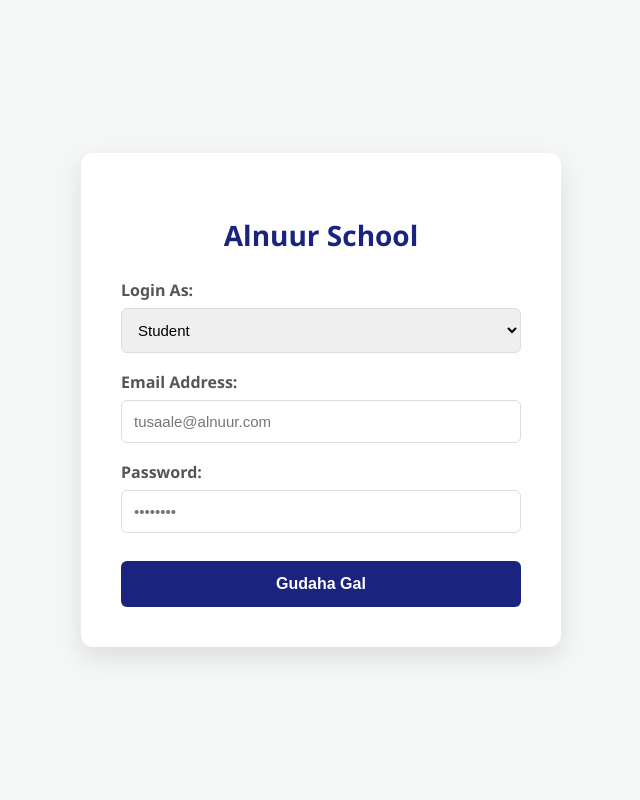
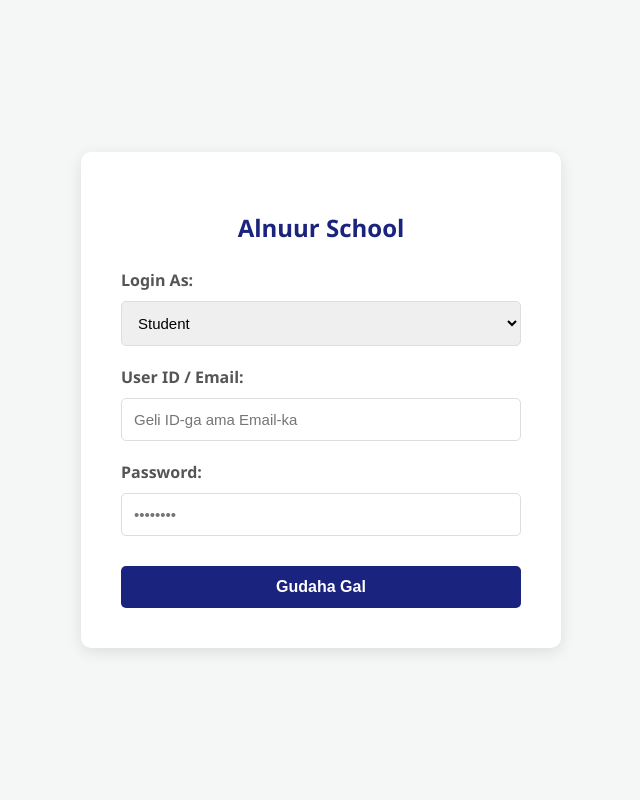
Before and after one commit to hadiajama951-netizen/alnuur, a PHP site: page /login.php in a window 1280 px wide. Shown: the whole page, without its empty margins (319-959 px from the left). Run offline with PHP 8.4, Linux system fonts and the light colour scheme.

Commit message:
login iyo logout ayaan dib uhagaajiyay imika way shaqaynayan

```diff
--- a/login.php
+++ b/login.php
@@ -1,16 +1,19 @@
 <?php
-// 1. Ku xir database-ka
 include('admin_dashboard/conn.php');
 session_start();
 
-// 2. Hubi haddii badhanka Login la taabto
 if (isset($_POST['login'])) {
-    $email = mysqli_real_escape_string($conn, $_POST['email']);
+    $user_input = mysqli_real_escape_string($conn, $_POST['user_input']);
     $password = mysqli_real_escape_string($conn, $_POST['password']);
     $role = $_POST['role'];
 
-    // Query hubinaya Email, Password iyo Role
-    $query = "SELECT * FROM users WHERE email='$email' AND password='$password' AND role='$role'";
+    // Haddii uu yahay Administrator wuxuu ku galayaa Email, haddii uu yahay Student-na ID Code
+    if ($role == 'admin') {
+        $query = "SELECT * FROM users WHERE email='$user_input' AND password='$password' AND role='admin'";
+    } else {
+        $query = "SELECT * FROM users WHERE student_id_code='$user_input' AND password='$password' AND role='student'";
+    }
+
     $result = mysqli_query($conn, $query);
 
     if (mysqli_num_rows($result) > 0) {
@@ -18,14 +21,13 @@ if (isset($_POST['login'])) {
         $_SESSION['user_id'] = $row['id'];
         $_SESSION['role'] = $row['role'];
 
-        if ($role == 'admin') {
+        if ($row['role'] == 'admin') {
             header("Location: admin_dashboard/admin_dashboard.php");
         } else {
             header("Location: user/student_portal.php");
         }
-        exit();
     } else {
-        $error = "Email, Password ama Role-ka aad dooratay waa khaldan!";
+        $error = "Xogta aad gelisay waa khaldan tahay!";
     }
 }
 ?>
@@ -34,51 +36,38 @@ if (isset($_POST['login'])) {
 <html lang="so">
 <head>
     <meta charset="UTF-8">
-    <meta name="viewport" content="width=device-width, initial-scale=1.0">
     <title>Alnuur School | Login</title>
     <style>
-        :root { --primary-color: #1a237e; --error-bg: #ffebee; --error-text: #c62828; }
-        body { font-family: 'Segoe UI', Tahoma, Geneva, Verdana, sans-serif; background-color: #f4f7f6; display: flex; justify-content: center; align-items: center; height: 100vh; margin: 0; }
-        .login-card { background: white; padding: 40px; border-radius: 12px; box-shadow: 0 10px 25px rgba(0,0,0,0.1); width: 100%; max-width: 400px; text-align: center; }
-        .login-card h2 { color: var(--primary-color); margin-bottom: 25px; font-size: 28px; }
-        .error-msg { background: var(--error-bg); color: var(--error-text); padding: 12px; border-radius: 6px; margin-bottom: 20px; font-size: 14px; border: 1px solid #ffcdd2; }
-        .form-group { text-align: left; margin-bottom: 18px; }
-        .form-group label { display: block; margin-bottom: 7px; font-weight: 600; color: #555; }
-        .form-group input, .form-group select { width: 100%; padding: 12px; border: 1px solid #ddd; border-radius: 6px; box-sizing: border-box; font-size: 15px; transition: 0.3s; }
-        .form-group input:focus { border-color: var(--primary-color); outline: none; box-shadow: 0 0 5px rgba(26, 35, 126, 0.2); }
-        .btn-login { width: 100%; padding: 14px; background-color: var(--primary-color); color: white; border: none; border-radius: 6px; font-size: 16px; font-weight: bold; cursor: pointer; transition: 0.3s; margin-top: 10px; }
-        .btn-login:hover { background-color: #0d145a; transform: translateY(-1px); }
+        body { font-family: 'Segoe UI', sans-serif; background-color: #f4f7f6; display: flex; justify-content: center; align-items: center; height: 100vh; margin: 0; }
+        .login-box { background: white; padding: 40px; border-radius: 10px; box-shadow: 0 4px 15px rgba(0,0,0,0.1); width: 400px; text-align: center; }
+        h2 { color: #1a237e; margin-bottom: 25px; }
+        select, input { width: 100%; padding: 12px; margin: 10px 0; border: 1px solid #ddd; border-radius: 5px; box-sizing: border-box; font-size: 15px; }
+        label { display: block; text-align: left; font-weight: bold; color: #555; margin-top: 10px; }
+        button { width: 100%; padding: 12px; background: #1a237e; color: white; border: none; border-radius: 5px; cursor: pointer; font-weight: bold; margin-top: 20px; font-size: 16px; }
+        button:hover { background: #0d145a; }
+        .error { color: red; background: #ffebee; padding: 10px; border-radius: 5px; margin-bottom: 15px; font-size: 14px; }
     </style>
 </head>
 <body>
 
-<div class="login-card">
+<div class="login-box">
     <h2>Alnuur School</h2>
+    <?php if(isset($error)) echo "<div class='error'>$error</div>"; ?>
 
-    <?php if(isset($error)): ?>
-        <div class="error-msg"><?php echo $error; ?></div>
-    <?php endif; ?>
-
-    <form method="POST" action="">
-        <div class="form-group">
+    <form action="" method="POST">
         <label>Login As:</label>
         <select name="role" required>
             <option value="student">Student</option>
-                <option value="admin">Admin</option>
+            <option value="admin">Administrator</option>
         </select>
-        </div>
 
-        <div class="form-group">
-            <label>Email Address:</label>
-            <input type="email" name="email" placeholder="tusaale@alnuur.com" autocomplete="off" required>
-        </div>
+        <label>User ID / Email:</label>
+        <input type="text" name="user_input" placeholder="Geli ID-ga ama Email-ka" required>
 
-        <div class="form-group">
         <label>Password:</label>
         <input type="password" name="password" placeholder="••••••••" required>
-        </div>
 
-        <button type="submit" name="login" class="btn-login">Gudaha Gal</button>
+        <button type="submit" name="login">Gudaha Gal</button>
     </form>
 </div>
 
```
Also changed, not shown: logout.php (added, +23 -0 lines), user/logout.php (deleted, +0 -9 lines), user/student_portal.php (+15 -10 lines). Lines whose indentation alone changed are shown as unchanged.
